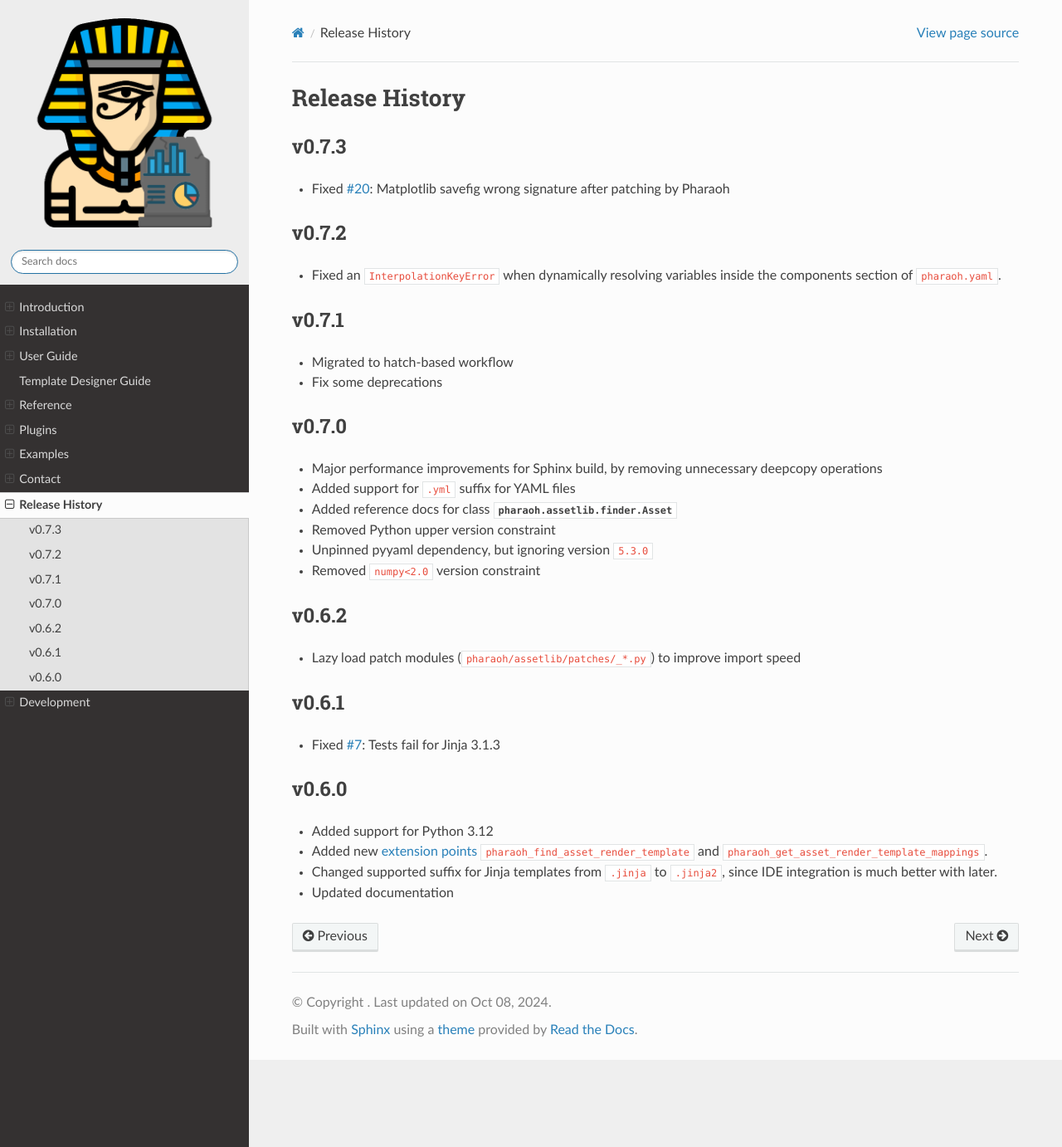
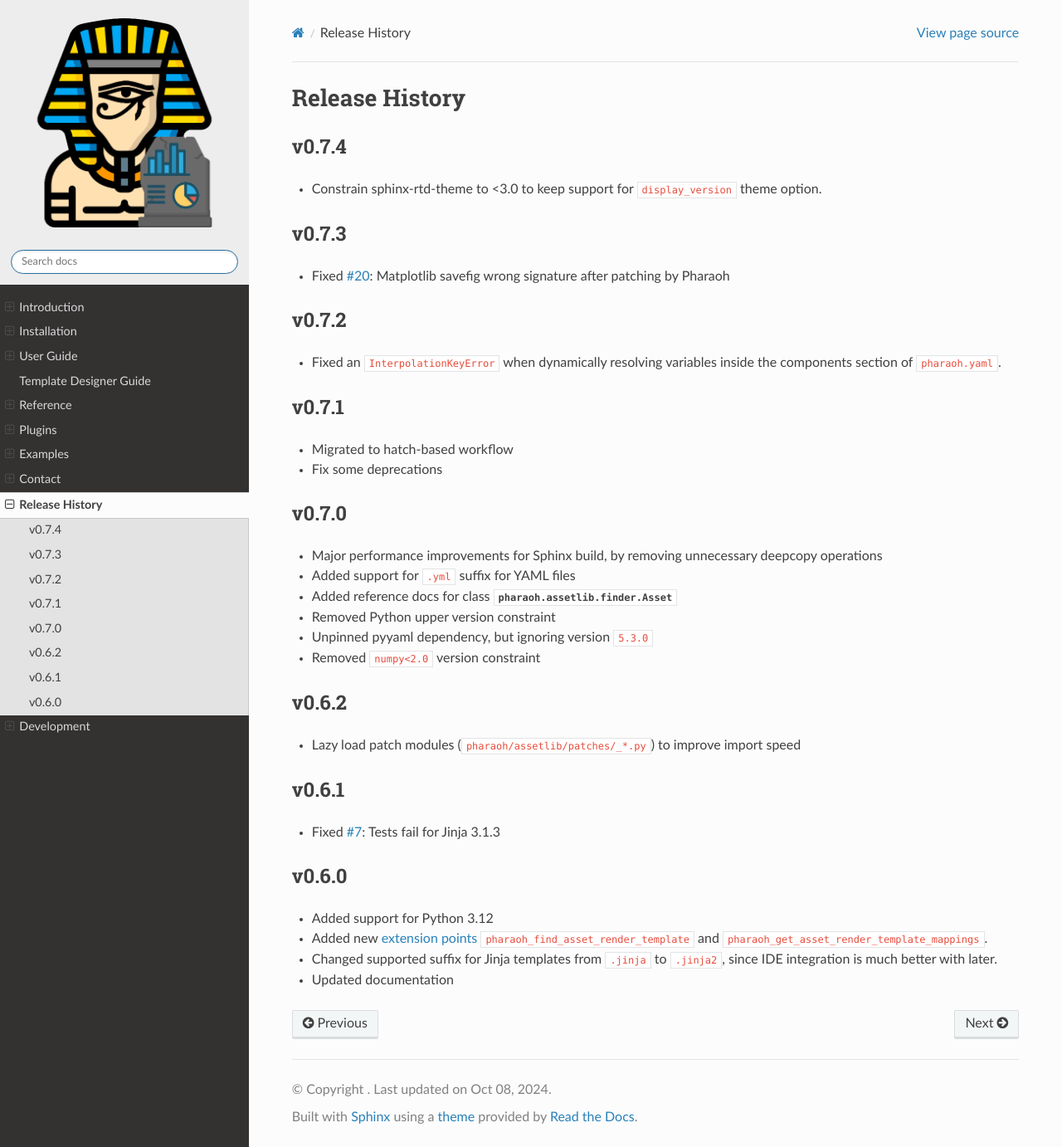
Before and after one commit to Infineon/pharaoh-dev, a Sphinx documentation site: the page built from docs/changelog.rst, in a window 1280 px wide and 1382 px high. Shown: the whole window at 83% size. Built offline with Sphinx 7.4.7 and the Read the Docs theme 3.1.0, drawn with Linux system fonts in a browser that asks for light colours; pages that are not in the unit, such as notebooks, are missing from menus; the version number could not be read and is left out.

Commit message:
UPdate changelog

```diff
--- a/docs/changelog.rst
+++ b/docs/changelog.rst
@@ -1,5 +1,11 @@
 Release History
 ===============
+
+v0.7.4
+------
+
+-   Constrain sphinx-rtd-theme to <3.0 to keep support for ``display_version`` theme option.
+
 
 v0.7.3
 ------
```
